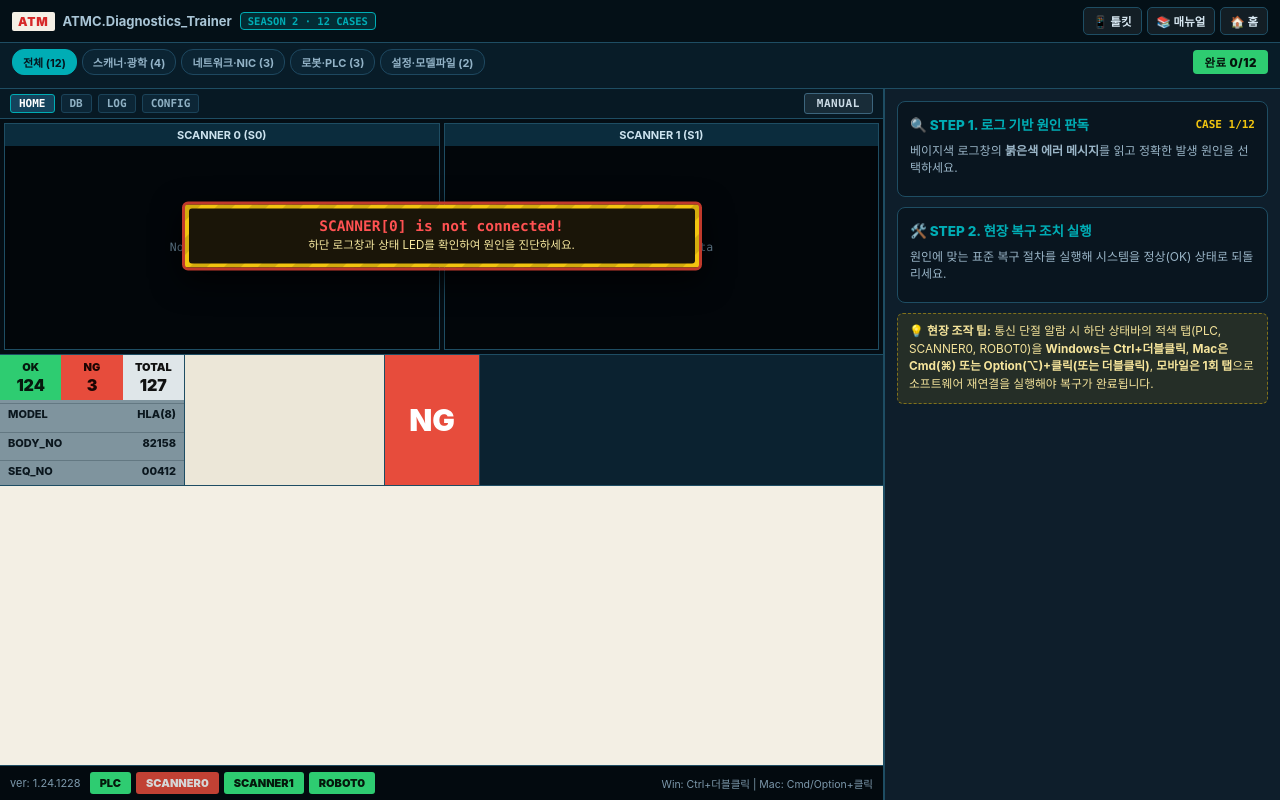
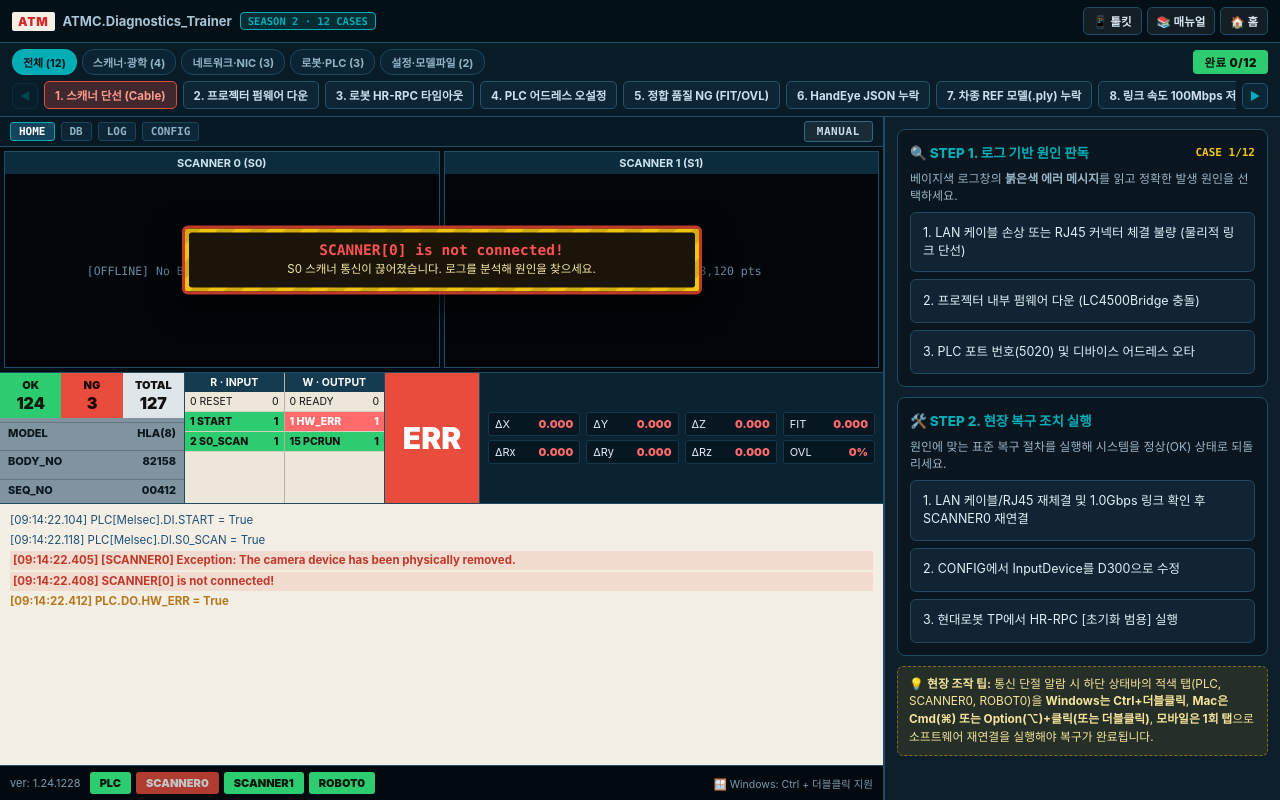
Before and after one commit to aquayoo/aquayoo.github.io, a plain HTML site: page log_diag.html in a window 1280 px wide. Drawn offline with Linux system fonts and the light colour scheme.

Commit message:
Fix JS syntax errors in log_diag.html, add scenario bar scroll buttons, and shuffle Q&A options

```diff
--- a/log_diag.html
+++ b/log_diag.html
@@ -153,7 +153,15 @@
       border-color: var(--accent-cyan);
     }
 
+    .scenario-bar-wrap {
+      display: flex;
+      align-items: center;
+      gap: 6px;
+    }
+
     .scenario-bar {
+      flex: 1;
+      min-width: 0;
       display: flex;
       align-items: center;
       gap: 6px;
@@ -163,6 +171,32 @@
       padding-bottom: 1px;
     }
     .scenario-bar::-webkit-scrollbar { display: none; }
+
+    .sc-nav-btn {
+      background: #0d2636;
+      border: 1px solid #26536b;
+      color: var(--accent-cyan);
+      width: 26px;
+      height: 26px;
+      border-radius: 5px;
+      font-size: 11px;
+      font-weight: 800;
+      cursor: pointer;
+      flex-shrink: 0;
+      display: inline-flex;
+      align-items: center;
+      justify-content: center;
+      transition: all 0.15s;
+    }
+    .sc-nav-btn:hover:not(:disabled) {
+      border-color: var(--accent-cyan);
+      background: #14364d;
+      color: #fff;
+    }
+    .sc-nav-btn:disabled {
+      opacity: 0.28;
+      cursor: default;
+    }
 
     .sc-btn {
       background: #0d2636;
@@ -681,7 +715,11 @@
       </div>
       <div class="mode-badge" id="progress-badge">완료 0/12</div>
     </div>
-    <div class="scenario-bar" id="scenario-buttons"></div>
+    <div class="scenario-bar-wrap">
+      <button class="sc-nav-btn" id="sc-prev-btn" onclick="scrollScenarioBar(-1)" title="이전 탭 보기" aria-label="이전 시나리오 탭 보기">◀</button>
+      <div class="scenario-bar" id="scenario-buttons"></div>
+      <button class="sc-nav-btn" id="sc-next-btn" onclick="scrollScenarioBar(1)" title="다음 탭 보기" aria-label="다음 시나리오 탭 보기">▶</button>
+    </div>
   </div>
 
   <!-- 메인 2단 그리드 -->
@@ -884,7 +922,7 @@
           { t: 'info', m: '[11:22:45.102] Loading registry data @[HyundaiRobotRPC]...' },
           { t: 'info', m: '[11:22:45.110] [HostIP]: 10.10.10.100 / [RobotIP]: 10.10.10.55' },
           { t: 'err',  m: '[11:22:45.858] [HyundaiRobot0] Failed to connect. (ReadTimeout: 10000)' },
-          { t: 'err',  m: '[11:22:47.889] Failed to find DO pin with Name='S0_READY'' }
+          { t: 'err',  m: "[11:22:47.889] Failed to find DO pin with Name='S0_READY'" }
         ],
         causes: [
           { text: '현대로봇 제어기 HR-RPC 서비스 소켓 잠김 또는 LAN 1 통신 단절', ok: true },
@@ -984,7 +1022,7 @@
         },
         logs: [
           { t: 'info', m: '[08:45:10.012] Initializing Hand-Eye calibration matrices...' },
-          { t: 'err',  m: '[08:45:10.045] Could not open json file './ATMC.App.Settings/HandEye_S0.json'' },
+          { t: 'err',  m: "[08:45:10.045] Could not open json file './ATMC.App.Settings/HandEye_S0.json'" },
           { t: 'err',  m: '[08:45:10.048] [SCANNER0] Failed to initialize coordinate transform.' },
           { t: 'warn', m: '[08:45:10.052] System startup aborted: Calibration data missing.' }
         ],
@@ -998,7 +1036,7 @@
           { text: '스캐너 프로젝터 밝기(LED Current)를 최대로 설정', ok: false },
           { text: '현대로봇 TP의 비상정지(E-STOP) 버튼을 눌렀다 해제', ok: false }
         ],
-        explain: '정확합니다! <b>"Could not open json file './ATMC.App.Settings/HandEye_S0.json'"</b> 로그는 로봇-스캐너 좌표 변환 행렬 파일이 삭제되었거나 설정 경로가 틀어졌을 때 발생합니다. 백업된 <code>HandEye_S0.json</code>을 복원한 뒤 재기동해야 정확한 3D 보정 좌표가 산출됩니다.',
+        explain: '정확합니다! <b>"Could not open json file \'./ATMC.App.Settings/HandEye_S0.json\'"</b> 로그는 로봇-스캐너 좌표 변환 행렬 파일이 삭제되었거나 설정 경로가 틀어졌을 때 발생합니다. 백업된 <code>HandEye_S0.json</code>을 복원한 뒤 재기동해야 정확한 3D 보정 좌표가 산출됩니다.',
         ctrlDblTarget: 'S0'
       },
       {
@@ -1018,7 +1056,7 @@
         },
         logs: [
           { t: 'info', m: '[13:12:04.220] PLC Model Code Received: Type = 33 (OS_EV)' },
-          { t: 'err',  m: '[13:12:04.235] File does not exist (C:\LotusAPI\bin\...\Models\OS_EV\hole_model_base.ply)' },
+          { t: 'err',  m: '[13:12:04.235] File does not exist (C:\\LotusAPI\\bin\\...\\Models\\OS_EV\\hole_model_base.ply)' },
           { t: 'err',  m: '[13:12:04.238] ICP Aligner aborted: Reference model is null.' },
           { t: 'warn', m: '[13:12:04.242] PLC.DO.S1_NG = True' }
         ],
@@ -1032,7 +1070,7 @@
           { text: '스캐너 CP 전원을 20초 차단 후 재투입', ok: false },
           { text: '로봇 툴 무게(Payload) 자동 계측 재실행', ok: false }
         ],
-        explain: '정확합니다! 로그에 <b>"File does not exist (...\Models\OS_EV\hole_model_base.ply)"</b>가 출력되면 PLC가 보낸 차종 코드(Type=33)에 매핑된 폴더나 기준 3D 모델(<code>.ply</code>)이 없는 상태입니다. <b>CONFIG → MODELS</b>에서 모델 경로와 파일을 등록한 뒤 Reload해야 합니다.',
+        explain: '정확합니다! 로그에 <b>"File does not exist (...\\Models\\OS_EV\\hole_model_base.ply)"</b>가 출력되면 PLC가 보낸 차종 코드(Type=33)에 매핑된 폴더나 기준 3D 모델(<code>.ply</code>)이 없는 상태입니다. <b>CONFIG → MODELS</b>에서 모델 경로와 파일을 등록한 뒤 Reload해야 합니다.',
         ctrlDblTarget: null
       },
       {
@@ -1242,6 +1280,32 @@
       }
     }
 
+    function shuffleArray(arr) {
+      const copy = arr.slice();
+      for (let i = copy.length - 1; i > 0; i--) {
+        const j = Math.floor(Math.random() * (i + 1));
+        [copy[i], copy[j]] = [copy[j], copy[i]];
+      }
+      return copy;
+    }
+
+    function updateScenarioScrollButtons() {
+      const bar = document.getElementById('scenario-buttons');
+      const prevBtn = document.getElementById('sc-prev-btn');
+      const nextBtn = document.getElementById('sc-next-btn');
+      if (!bar || !prevBtn || !nextBtn) return;
+      const maxScroll = bar.scrollWidth - bar.clientWidth;
+      prevBtn.disabled = bar.scrollLeft <= 2;
+      nextBtn.disabled = maxScroll <= 2 || bar.scrollLeft >= maxScroll - 2;
+    }
+
+    function scrollScenarioBar(dir) {
+      const bar = document.getElementById('scenario-buttons');
+      if (!bar) return;
+      const step = Math.max(220, Math.round(bar.clientWidth * 0.65));
+      bar.scrollBy({ left: dir * step, behavior: 'smooth' });
+    }
+
     function initScenarioBar() {
       const bar = document.getElementById('scenario-buttons');
       const filtered = scenarios.filter(s => curCat === 'ALL' || s.cat === curCat);
@@ -1251,6 +1315,7 @@
         return `<button class="sc-btn ${cls}" onclick="loadScenario(${s.id})">${mark}${s.shortTitle}</button>`;
       }).join('');
       document.getElementById('progress-badge').textContent = `완료 ${solvedSet.size}/${scenarios.length}`;
+      requestAnimationFrame(updateScenarioScrollButtons);
     }
 
     function loadScenario(idx) {
@@ -1258,9 +1323,15 @@
       selectedCause = null;
       selectedAction = null;
       const sc = scenarios.find(s => s.id === idx) || scenarios[0];
+      sc.causes = shuffleArray(sc.causes);
+      sc.actions = shuffleArray(sc.actions);
       hwTriggered = (sc.ctrlDblTarget === null);
 
       initScenarioBar();
+      const activeBtn = document.querySelector('#scenario-buttons .sc-btn.active');
+      if (activeBtn) {
+        activeBtn.scrollIntoView({ behavior: 'smooth', inline: 'nearest', block: 'nearest' });
+      }
       document.getElementById('sc-badge').textContent = `CASE ${sc.id + 1}/${scenarios.length}`;
 
       // 운전 모드 배지 초기화 (알람 발생 중이므로 MANUAL 대기 상태)
@@ -1455,6 +1526,18 @@
       }
     }
 
+    const scBarEl = document.getElementById('scenario-buttons');
+    if (scBarEl) {
+      scBarEl.addEventListener('scroll', updateScenarioScrollButtons);
+      scBarEl.addEventListener('wheel', (e) => {
+        if (e.deltaY !== 0 && Math.abs(e.deltaY) > Math.abs(e.deltaX)) {
+          e.preventDefault();
+          scBarEl.scrollLeft += e.deltaY;
+        }
+      }, { passive: false });
+    }
+    window.addEventListener('resize', updateScenarioScrollButtons);
+
     detectPlatformHint();
     loadScenario(0);
   </script>
```
